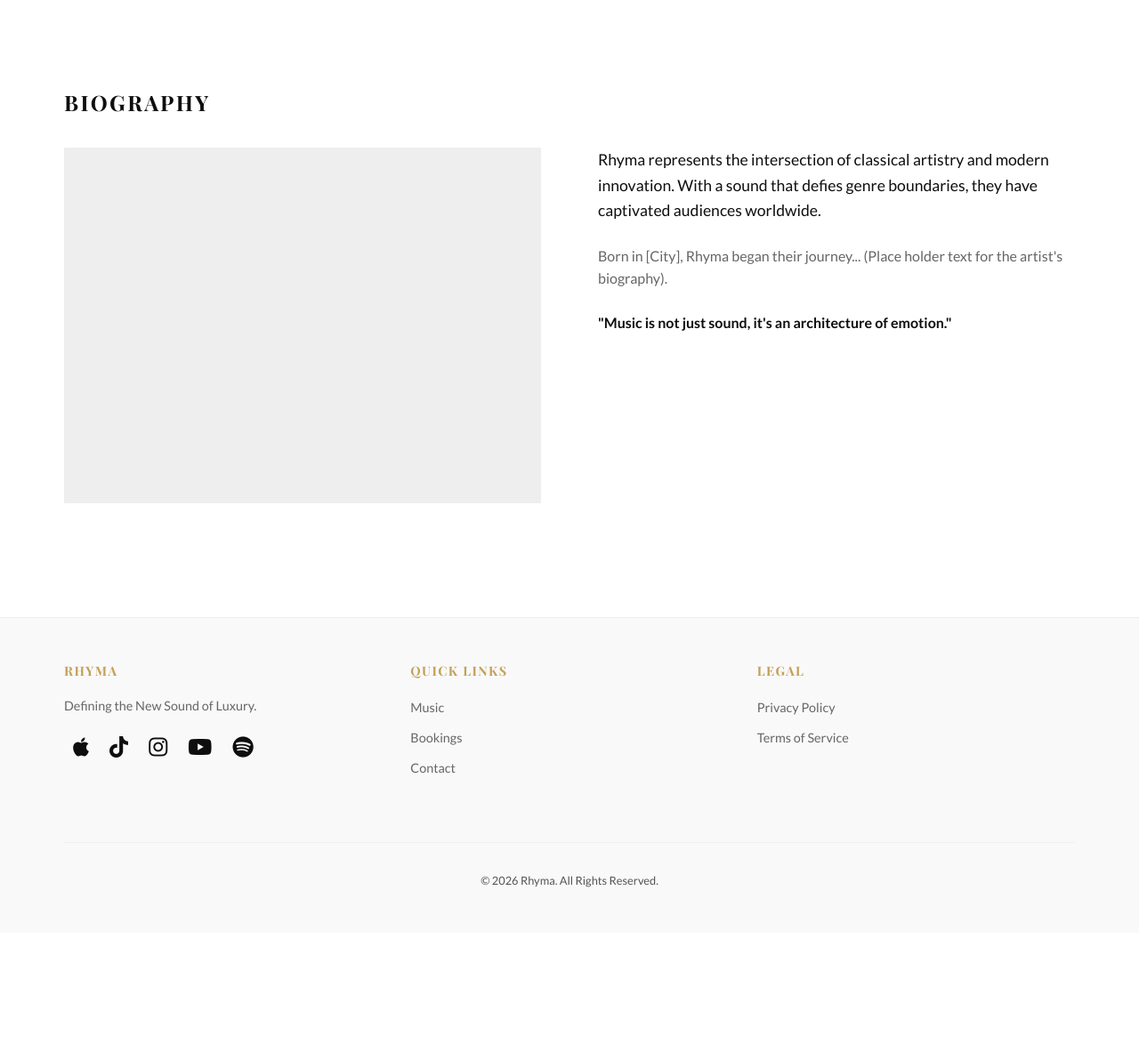
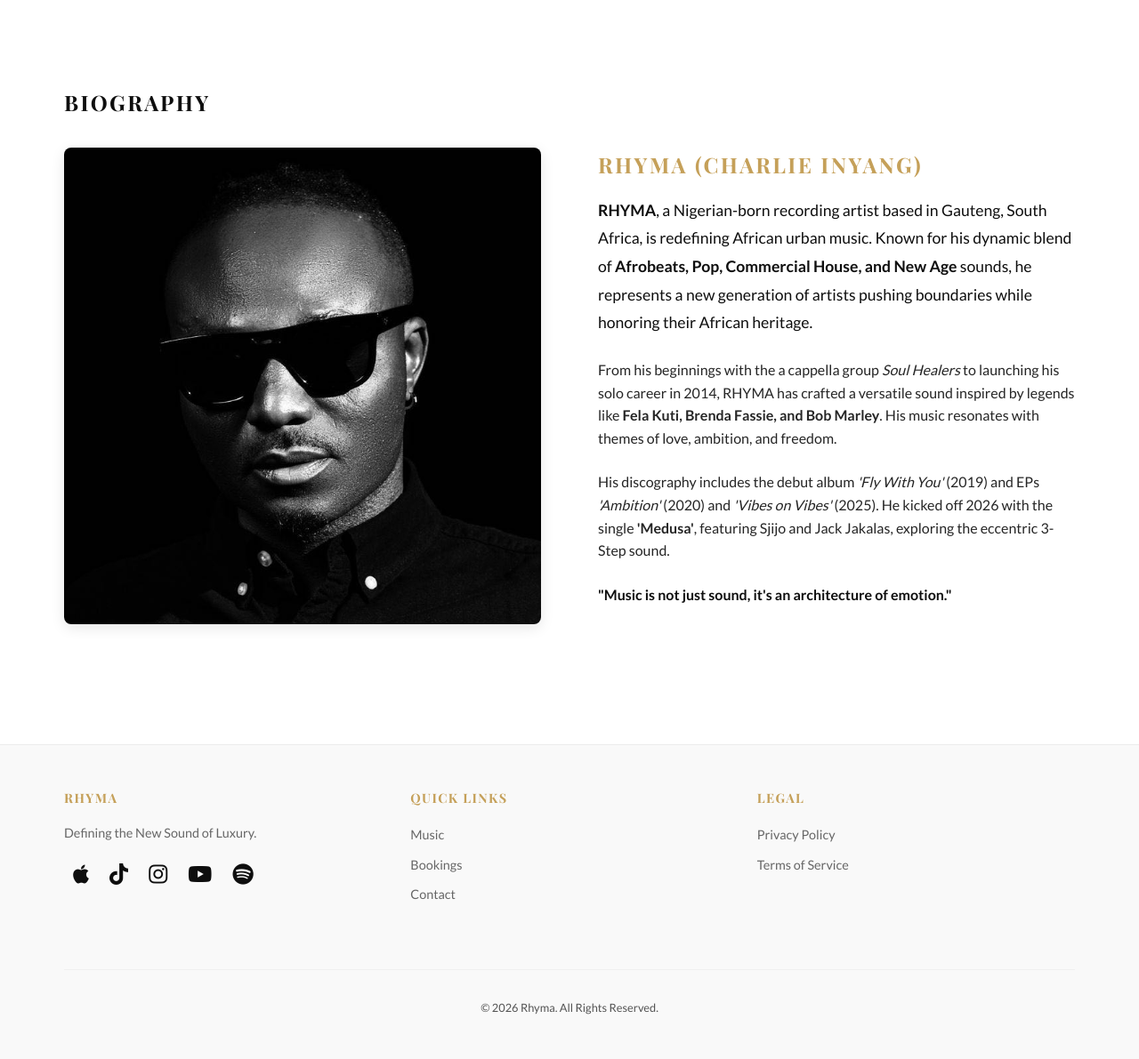
Before and after one commit to thulanesigasa/rhymamusic, a Flask app: page /about in a window 1280 px wide. Shown: the part 80-1271 px from the top of the page at 89% size. Before the commit the page ends 1078 px from the top, so only its background shows below. Run offline with Flask 3, Linux system fonts and the light colour scheme; some web fonts are replaced.

Commit message:
rhyma images

```diff
--- a/templates/about.html
+++ b/templates/about.html
@@ -7,16 +7,26 @@
     <h1>Biography</h1>
     <div style="display: flex; gap: 4rem; margin-top: 2rem; flex-wrap: wrap;">
         <div style="flex: 1; min-width: 300px;">
-            <div style="background-color: #eee; height: 400px; width: 100%;"></div> <!-- Placeholder for image -->
+            <img src="{{ url_for('static', filename='images/Untitled.jpeg') }}" alt="RHYMA Artist Profile"
+                style="width: 100%; height: auto; border-radius: 8px; box-shadow: 0 4px 15px rgba(0,0,0,0.1);">
         </div>
         <div style="flex: 1; min-width: 300px;">
-            <p style="margin-bottom: 1.5rem; font-size: 1.1rem;">
-                Rhyma represents the intersection of classical artistry and modern innovation. With a sound that
-                defies genre boundaries, they have captivated audiences worldwide.
+            <h2 style="margin-bottom: 1rem; font-size: 1.5rem; color: var(--accent-color);">RHYMA (Charlie Inyang)</h2>
+            <p style="margin-bottom: 1.5rem; font-size: 1.1rem; line-height: 1.8;">
+                <strong>RHYMA</strong>, a Nigerian-born recording artist based in Gauteng, South Africa, is redefining
+                African urban music. Known for his dynamic blend of <strong>Afrobeats, Pop, Commercial House, and New
+                    Age</strong> sounds, he represents a new generation of artists pushing boundaries while honoring
+                their African heritage.
             </p>
-            <p style="margin-bottom: 1.5rem; color: #666;">
-                Born in [City], Rhyma began their journey...
-                (Place holder text for the artist's biography).
+            <p style="margin-bottom: 1.5rem; color: var(--text-color); opacity: 0.9;">
+                From his beginnings with the a cappella group <em>Soul Healers</em> to launching his solo career in
+                2014, RHYMA has crafted a versatile sound inspired by legends like <strong>Fela Kuti, Brenda Fassie, and
+                    Bob Marley</strong>. His music resonates with themes of love, ambition, and freedom.
+            </p>
+            <p style="margin-bottom: 1.5rem; color: var(--text-color); opacity: 0.9;">
+                His discography includes the debut album <em>'Fly With You'</em> (2019) and EPs <em>'Ambition'</em>
+                (2020) and <em>'Vibes on Vibes'</em> (2025). He kicked off 2026 with the single
+                <strong>'Medusa'</strong>, featuring Sjijo and Jack Jakalas, exploring the eccentric 3-Step sound.
             </p>
             <p>
                 <strong>"Music is not just sound, it's an architecture of emotion."</strong>
```
Also changed, not shown: static/images/DSC02625.JPG.jpeg (added), static/images/DSC02629.JPG.jpeg (added), static/images/Untitled.jpeg (added), 5 other files.
